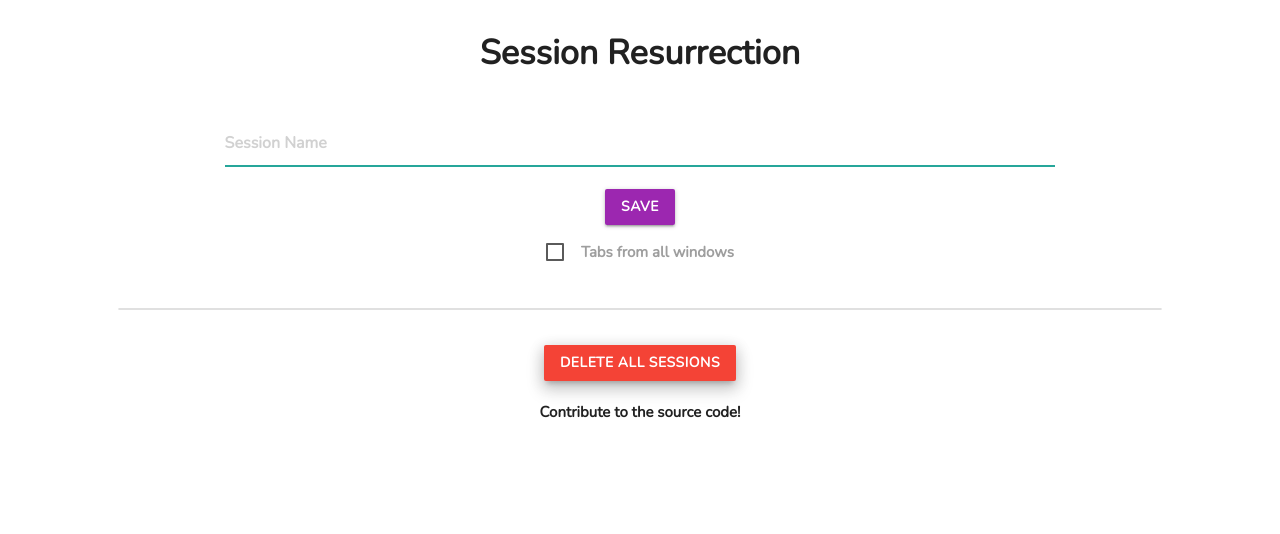
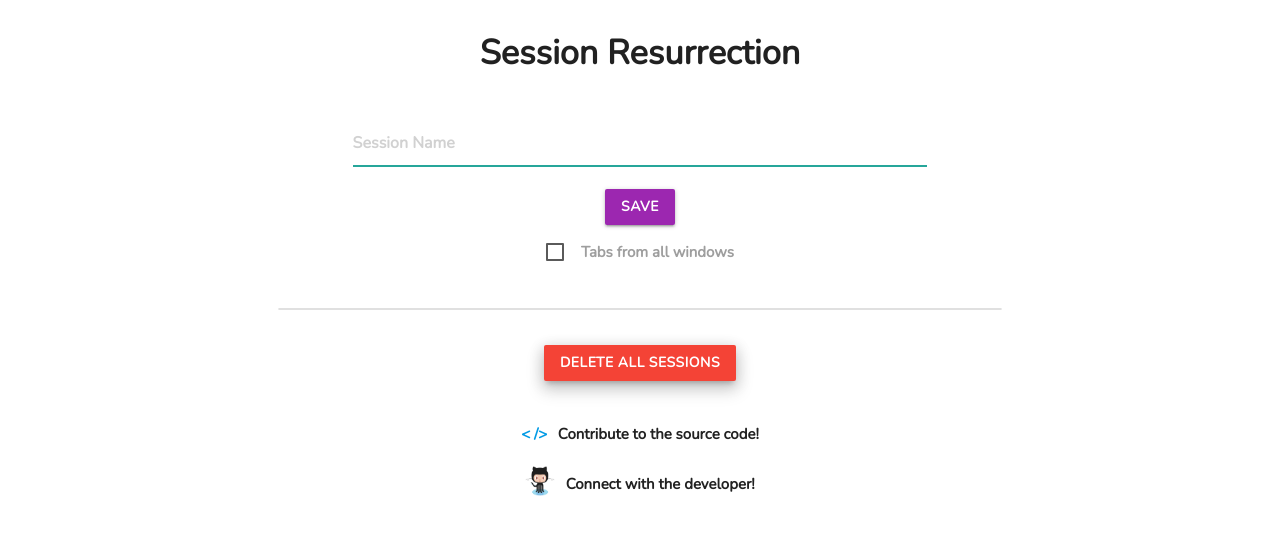
Before and after one commit to TheAdnan/Session-resurrection, a browser extension: page sessions-pop-up/index.html in a window 1280 px wide. Drawn offline with nearby package versions, Linux system fonts and the light colour scheme.

Commit message:
Add better footer

```diff
--- a/sessions-pop-up/index.html
+++ b/sessions-pop-up/index.html
@@ -62,11 +62,14 @@
             <a class="waves-effect waves-dark btn z-depth-3 red" id="_ao_session_delete_all_btn" type="button">Delete All Sessions</a>
         </div>
     </div>
-
+	<br />
     <div class="container">
-       <div class="row center-align">
-            <span></span>Contribute to the source code!
-       </div>
+       	<div class="row _cao_footer_item">
+            <a href="https://github.com/TheAdnan/Session-resurrection/">&lt; /&gt;</a><span style="margin-left: 0.7em;">Contribute to the source code!</span>
+		</div>
+		<div class="row _cao_footer_item">
+            <a href="https://github.com/TheAdnan"><img src="Octocats/Octocat/Octocat.jpg" height="30px" width="30px"></a><span style="margin-left: 0.7em;">Connect with the developer!</span>
+		</div>
     </div>
 </body>
 
--- a/sessions-pop-up/save-session.js
+++ b/sessions-pop-up/save-session.js
@@ -59,7 +59,7 @@ function getSessions() {
             let key_id = key.replace(/\s+/g, '-').toLowerCase();
             $('#_ao_session_list').append(`
             <li id="${key_id}" class="collection-item _cao_session_item" style="">
-                <p>${key}</p>
+                <p class="_cao_session_item_label">${key}</p>
                 <div>
                     <a id="${key_id}_label" class="btn waves-effect waves-light green tooltipped" data-position="top" data-tooltip="Revive Session" alt="Revive Session">R</a>
                     <a id="${key_id}_btn" class="btn waves-effect waves-light red tooltipped" data-position="top" data-tooltip="Delete Session" alt="Delete Session">D</a>
--- a/sessions-pop-up/style.css
+++ b/sessions-pop-up/style.css
@@ -6,8 +6,8 @@ body {
 }
 
 #_ao_main_wrapper {
-    width: 100%;
-    min-width: 500px;
+    /* width: 100%; */
+    min-width: 400px;
 }
 
 #_ao_title {
@@ -22,9 +22,18 @@ body {
     font-weight: 600;
 }
 
-._cao_session_item {
+._cao_session_item,
+._cao_footer_item {
     display: flex;
-        flex-direction: row;
-        align-items: center;
-        justify-content: space-between;
+    flex-direction: row;
+    align-items: center;
+    justify-content: space-between;
 }
+
+._cao_footer_item {
+    justify-content: center;
+}
+
+._cao_session_item_label {
+    overflow: hidden;
+}
```
Also changed, not shown: sessions-pop-up/Octocats/Octocat/Octocat.jpg (added).
